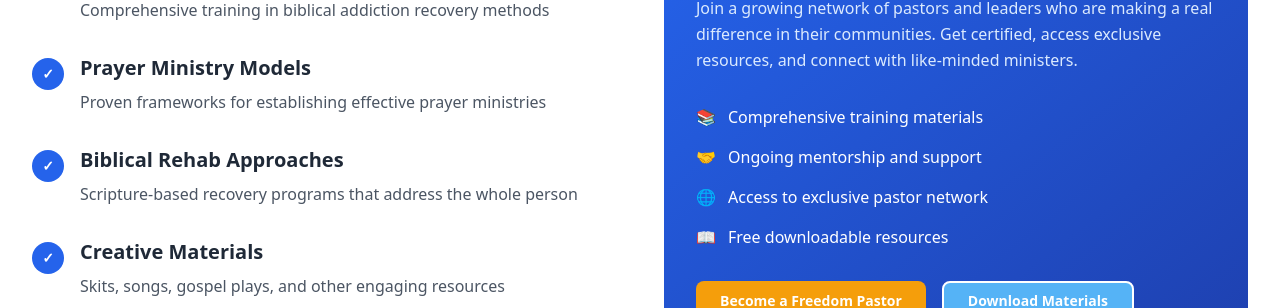
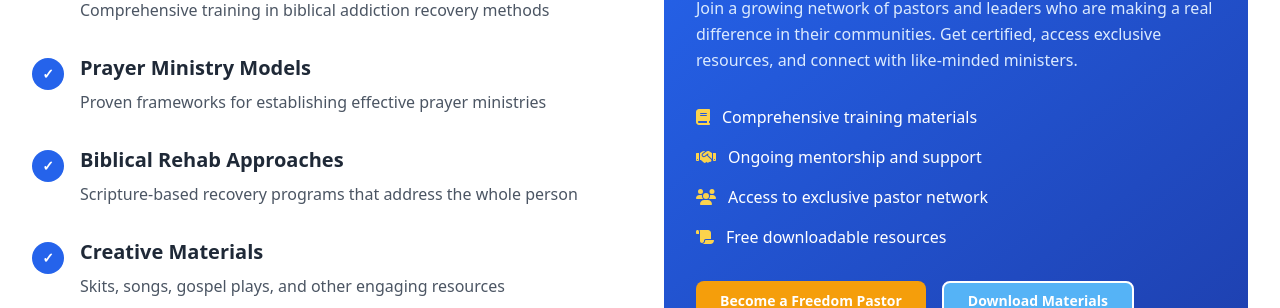
Before and after one commit to TimJerry725/the-real-freedom, a Next.js app: page / in a window 1280 px wide. Shown: the part 4386-4694 px from the top of the page. Built offline with nearby package versions, Linux system fonts and the light colour scheme.

Commit message:
feat: replace remaining emojis with Font Awesome icons

```diff
--- a/app/page.tsx
+++ b/app/page.tsx
@@ -558,19 +558,27 @@ export default function Page() {
                         </p>
                         <div className="space-y-4">
                             <div className="flex items-center space-x-3">
-                                <span className="text-amber-300">📚</span>
+                                <span className="text-amber-300">
+                                    <FontAwesomeIcon icon={faBook} />
+                                </span>
                                 <span>Comprehensive training materials</span>
                             </div>
                             <div className="flex items-center space-x-3">
-                                <span className="text-amber-300">🤝</span>
+                                <span className="text-amber-300">
+                                    <FontAwesomeIcon icon={faHandshake} />
+                                </span>
                                 <span>Ongoing mentorship and support</span>
                             </div>
                             <div className="flex items-center space-x-3">
-                                <span className="text-amber-300">🌐</span>
+                                <span className="text-amber-300">
+                                    <FontAwesomeIcon icon={faUsers} />
+                                </span>
                                 <span>Access to exclusive pastor network</span>
                             </div>
                             <div className="flex items-center space-x-3">
-                                <span className="text-amber-300">📖</span>
+                                <span className="text-amber-300">
+                                    <FontAwesomeIcon icon={faScroll} />
+                                </span>
                                 <span>Free downloadable resources</span>
                             </div>
                         </div>
@@ -1070,15 +1078,21 @@ export default function Page() {
                                 <h4 className="font-semibold mb-4">Need Immediate Help?</h4>
                                 <div className="space-y-2">
                                     <p className="flex items-center space-x-2">
-                                        <span>📞</span>
+                                        <span>
+                                            <FontAwesomeIcon icon={faPhone} />
+                                        </span>
                                         <span>Crisis Hotline: 1-800-FREEDOM</span>
                                     </p>
                                     <p className="flex items-center space-x-2">
-                                        <span>💬</span>
+                                        <span>
+                                            <FontAwesomeIcon icon={faComment} />
+                                        </span>
                                         <span>Text "HOPE" to 741741</span>
                                     </p>
                                     <p className="flex items-center space-x-2">
-                                        <span>✉️</span>
+                                        <span>
+                                            <FontAwesomeIcon icon={faEnvelope} />
+                                        </span>
                                         <span>help@therealfreedm.org</span>
                                     </p>
                                 </div>
@@ -1095,7 +1109,7 @@ export default function Page() {
                         <div>
                             <div className="flex items-center space-x-3 mb-6">
                                 <div className="w-10 h-10 bg-gradient-to-r from-blue-600 to-amber-500 rounded-full flex items-center justify-center">
-                                    <span className="text-white font-bold text-lg">✝</span>
+                                    <FontAwesomeIcon icon={faChurch} className="text-white text-lg" />
                                 </div>
                                 <h3 className="text-xl font-bold">The Real Freedom</h3>
                             </div>
@@ -1153,11 +1167,11 @@ export default function Page() {
                             <h4 className="text-lg font-semibold mb-4">Connect</h4>
                             <div className="space-y-4">
                                 <p className="text-gray-400">
-                                    📧 info@therealfreedm.org
+                                    <FontAwesomeIcon icon={faEnvelope} /> info@therealfreedm.org
                                     <br />
-                                    📞 1-800-FREEDOM
+                                    <FontAwesomeIcon icon={faPhone} /> 1-800-FREEDOM
                                     <br />
-                                    💬 Text HOPE to 741741
+                                    <FontAwesomeIcon icon={faComment} /> Text HOPE to 741741
                                 </p>
                                 <div className="flex space-x-4">
                                     <Button className="w-10 h-10 bg-gray-800 rounded-full flex items-center justify-center hover:bg-gray-700 transition-colors">
```
